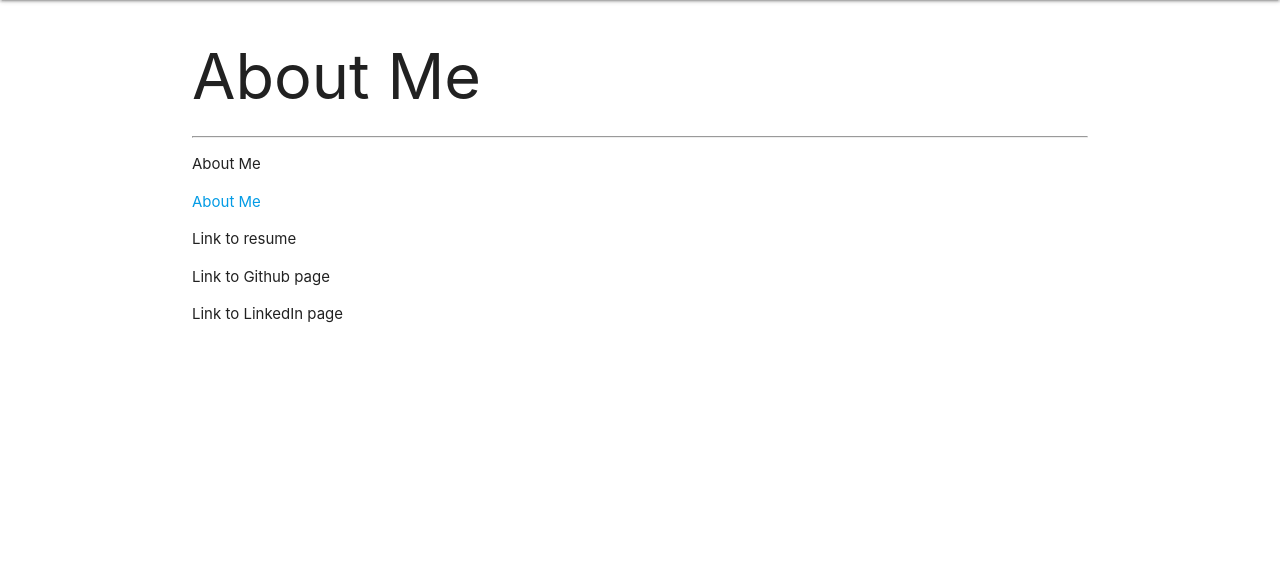
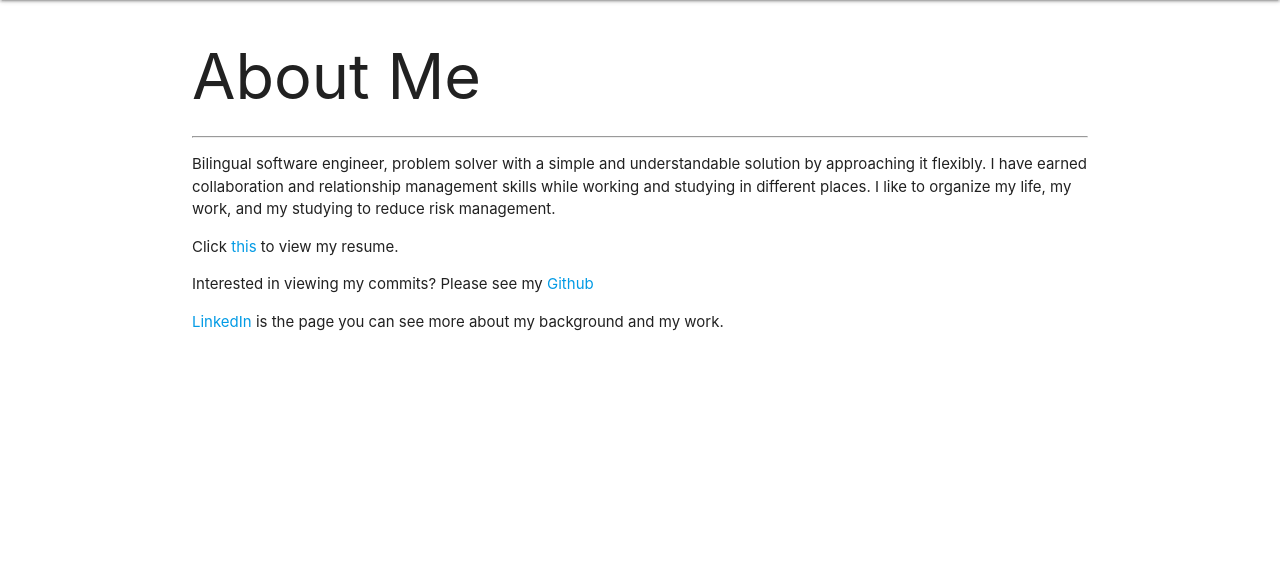
Before and after one commit to hnhtran/TranHuynhPortfolio, a Django app: page /about/ in a window 1280 px wide. Shown: the part 64-637 px from the top of the page. Run offline with Django 4.2, Linux system fonts and the light colour scheme.

Commit message:
pages complete

```diff
--- a/main_app/templates/about.html
+++ b/main_app/templates/about.html
@@ -3,10 +3,15 @@
 
 <h1>About Me</h1>
 <hr />
-<p>About Me</p>
-<a href="https://docs.google.com/document/d/1ozJt1JR1ZhS7v7gUF3ApjC7eD-UkFZcz/edit">About Me</a>
-<p>Link to resume</p>
-<p>Link to Github page</p>
-<p>Link to LinkedIn page</p>
+<p>Bilingual software engineer, problem solver with a simple and understandable solution by approaching it flexibly. I have earned collaboration and relationship management skills while working and studying in different places. I like to organize my life, my work, and my studying to reduce risk management.</p>
+<p>
+    Click <a href="https://docs.google.com/document/d/1ozJt1JR1ZhS7v7gUF3ApjC7eD-UkFZcz/edit">this</a> to view my resume.
+</p>
+<p>
+    Interested in viewing my commits? Please see my <a href="https://github.com/hnhtran">Github</a>
+</p>
+<p>
+    <a href="https://www.linkedin.com/in/tran-huynh-jade/">LinkedIn</a> is the page you can see more about my background and my work.
+</p>
 
 {% endblock %}
--- a/main_app/templates/projects.html
+++ b/main_app/templates/projects.html
@@ -3,9 +3,9 @@
 
 <h1>My projects</h1>
 <hr />
-<p>P1</p>
-<p>P2</p>
-<p>P3</p>
+<p><a href="https://hnhtran.github.io/Crash-the-Languages/">Crash the Languages</a></p>
+<p><a href="http://financial-bookeeping-app.herokuapp.com/">Financial Bookeeping App</a></p>
+<p><a href="http://instacats-jat.herokuapp.com/">Instacat</a></p>
 <p>P4</p>
 
 {% endblock %}
```
